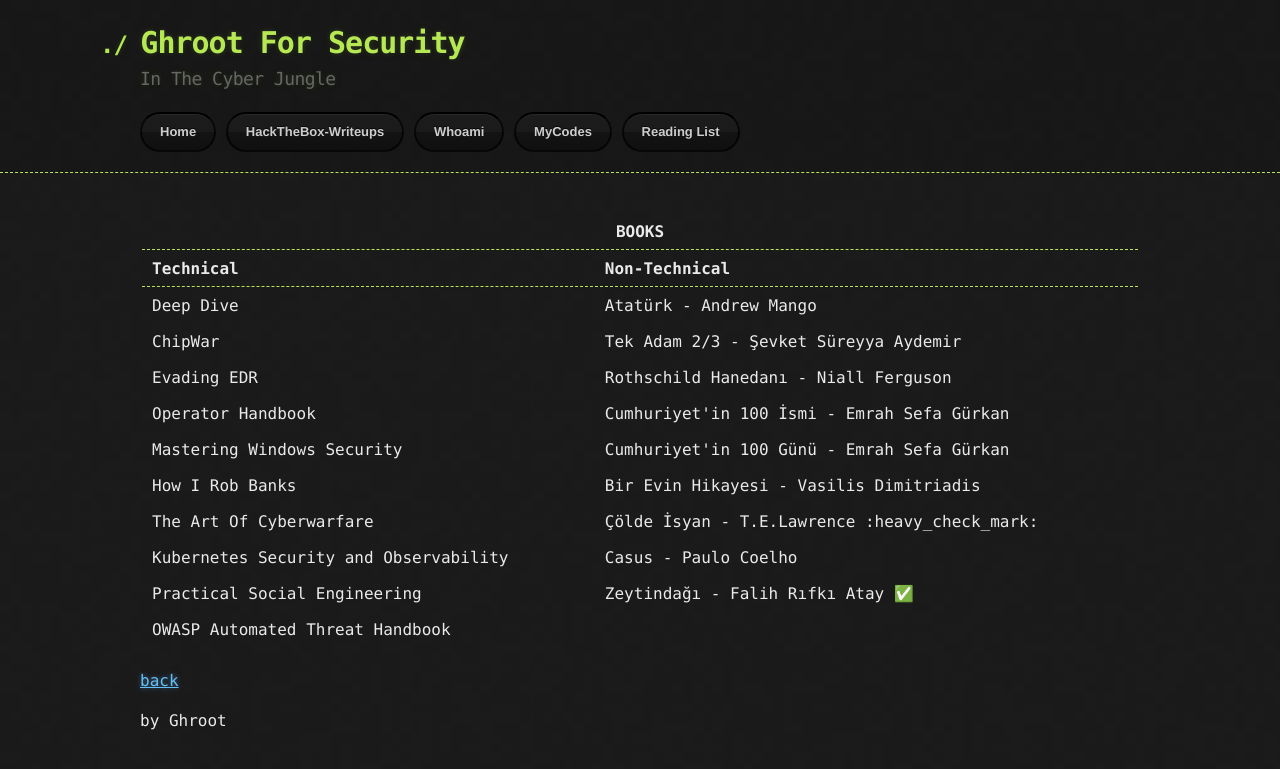
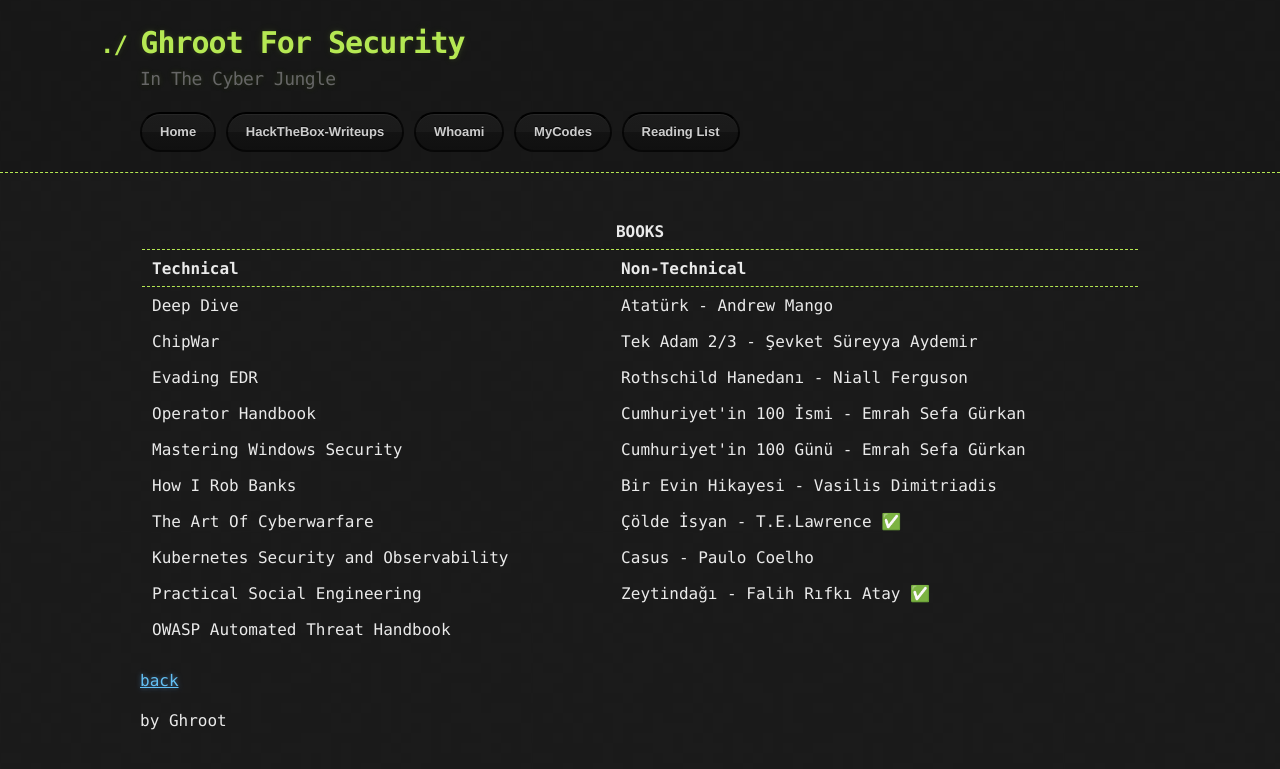
Before and after one commit to fatihh92/fatihh92.github.io, a Jekyll site: the page built from books.md, in a window 1280 px wide. Shown: the top 769 px of the page. Built offline with Jekyll 4.4.1, drawn with Linux system fonts in a browser that asks for light colours; some of the changed lines change nothing that is shown.

Commit message:
newbook2

```diff
--- a/books.md
+++ b/books.md
@@ -33,7 +33,7 @@
 </tr>
 <tr>
 <td>The Art Of Cyberwarfare</td>
-<td>Çölde İsyan - T.E.Lawrence :heavy_check_mark:</td>
+<td>Çölde İsyan - T.E.Lawrence &#9989;</td>
 </tr>
 <tr>
 <td>Kubernetes Security and Observability</td>
```
